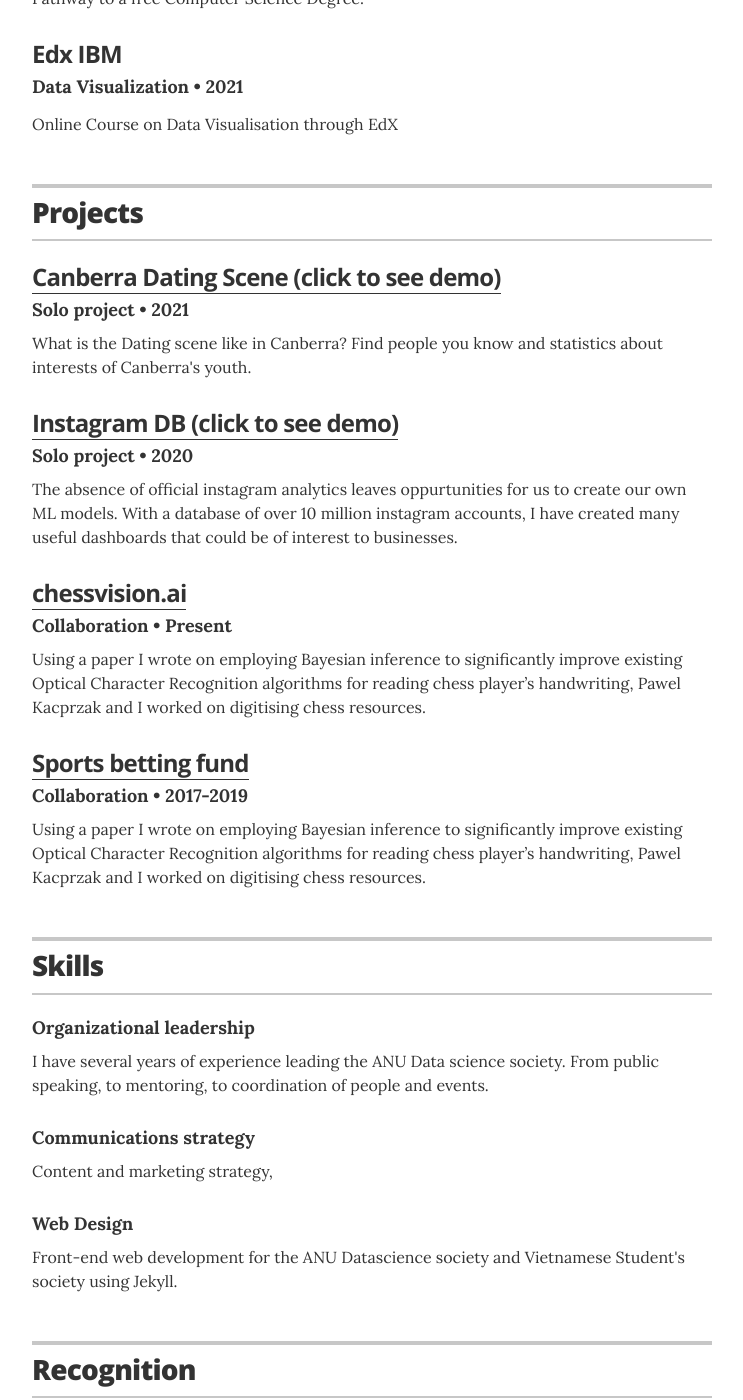
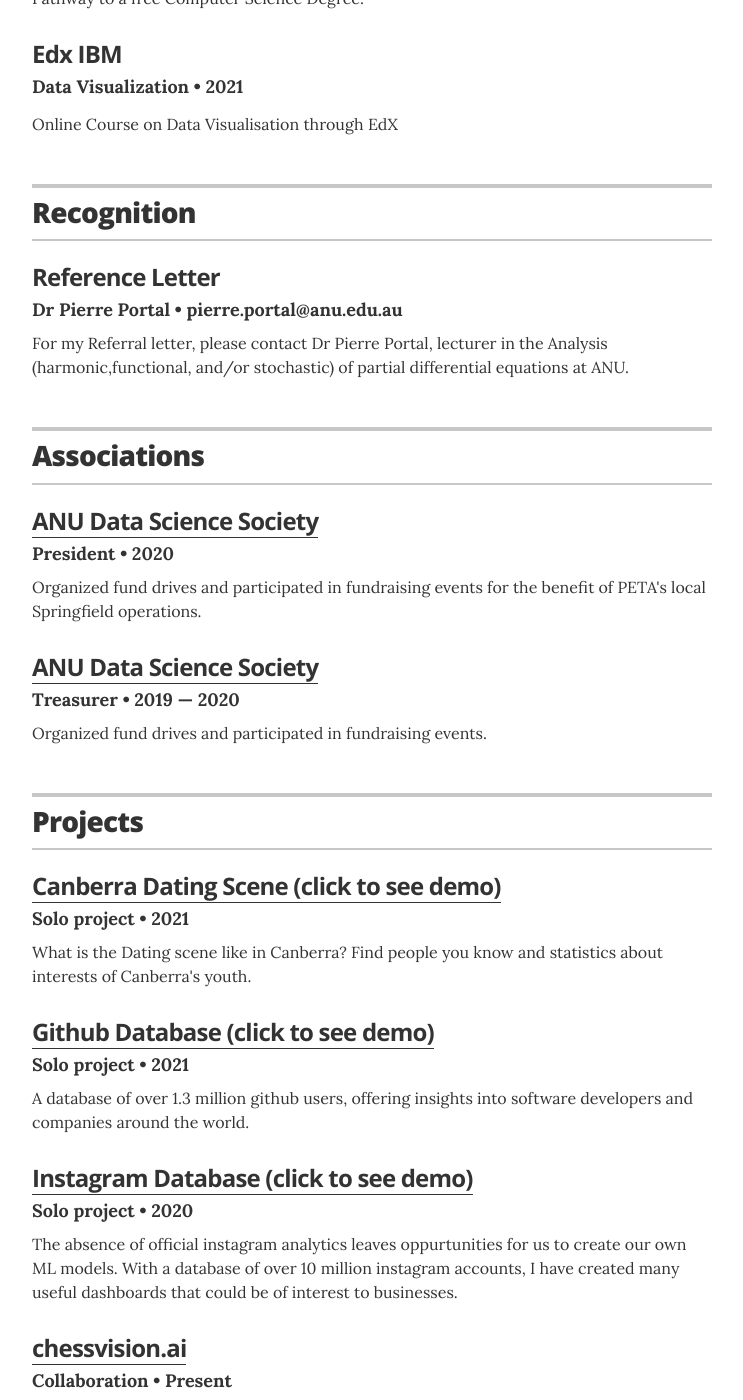
Before and after one commit to rieszrt/rieszrt.github.io, a Jekyll site: the page built from index.html, in a window 1280 px wide and 1400 px high, scrolled down 833 px. Shown: the whole window, without its empty margins (268-1011 px from the left). Built offline with Jekyll 4.4.1, drawn with Linux system fonts in a browser that asks for light colours; some of the changed text lies outside the part shown.

Commit message:
added more projects. rearranged sections

```diff
--- a/_config.yml
+++ b/_config.yml
@@ -36,7 +36,7 @@ resume_looking_for_work:        "yes"
 resume_section_experience:      false
 resume_section_education:       true
 resume_section_projects:        true
-resume_section_skills:          true
+resume_section_skills:          false
 resume_section_recognition:     true
 resume_section_links:           false
 resume_section_associations:    true
--- a/_data/projects.yml
+++ b/_data/projects.yml
@@ -8,8 +8,15 @@
   url: https://tomstinder.herokuapp.com/
   description: What is the Dating scene like in Canberra? Find people you know and statistics about interests of Canberra's youth.
 
+# github
+- project: Github Database (click to see demo)
+  role: Solo project
+  duration: 2021
+  url: https://tomsgithub.herokuapp.com/
+  description: A database of over 1.3 million github users, offering insights into software developers and companies around the world.
+
 # Instagram
-- project: Instagram DB (click to see demo)
+- project: Instagram Database (click to see demo)
   role: Solo project
   duration: 2020
   url: https://insta-intel.herokuapp.com/
@@ -22,13 +29,19 @@
   url: http://chessvision.ai
   description: Using a paper I wrote on employing Bayesian inference to significantly improve existing Optical Character Recognition algorithms for reading chess player’s handwriting, Pawel Kacprzak and I worked on digitising chess resources.
 
-# Sports Betting
-- project: Sports betting fund
-  role: Collaboration
+# Bayesian OCR:
+- project: Bayesian Optical character recognition
+  role: Solo Project
+  duration: 2017
+  url: https://u5772367.wixsite.com/anudatascience/post/bayesian-ocr
+  description: Using a paper I wrote on employing Bayesian inference to significantly improve existing Optical Character Recognition algorithms for reading chess player’s handwriting.
+
+#Covid
+- project: Covid modelling
+  role: Toy Model
   duration: 2017-2019
-  url: http://chessvision.ai
-  description: Using a paper I wrote on employing Bayesian inference to significantly improve existing Optical Character Recognition algorithms for reading chess player’s handwriting, Pawel Kacprzak and I worked on digitising chess resources.
-
+  url: https://u5772367.wixsite.com/anudatascience/post/covid-19-modelling
+  description: SEIR model for covid at the beginning of the pandemic.
 
 #Create custom pages in another folder? just html with demo of the project and nothing else.
 
--- a/_data/recognitions.yml
+++ b/_data/recognitions.yml
@@ -1,10 +1,16 @@
 # Recognitions
-- award: Microsoft News
-  organization: Microsoft
-  year: 2021
-  summary: Discovered a vulnerability in the Microsoft News app on the Android App store.
+- award: Reference Letter
+  organization: Dr Pierre Portal
+  year: pierre.portal@anu.edu.au
+  summary: For my Referral letter, please contact Dr Pierre Portal, lecturer in the Analysis (harmonic,functional, and/or stochastic) of partial differential equations at ANU.
 
-- award: Beam e Scooter Sharing
-  organization: Beam
-  year: 2021
-  summary: Discovered a vulnerability in the Beam Scooter app to start and stop and scooter for free.
+# # Recognitions
+# - award: Microsoft News
+#   organization: Microsoft
+#   year: 2021
+#   summary: Discovered a vulnerability in the Microsoft News app on the Android App store.
+
+# - award: Beam e Scooter Sharing
+#   organization: Beam
+#   year: 2021
+#   summary: Discovered a vulnerability in the Beam Scooter app to start and stop and scooter for free.
--- a/_layouts/resume.html
+++ b/_layouts/resume.html
@@ -95,46 +95,6 @@
       </section>
       <!-- end Education -->
       {% endif %}
-
-
-      {% if site.resume_section_projects %}
-      <!-- begin Projects -->
-      <section class="content-section">
-        <header class="section-header">
-          <h2>Projects</h2>
-        </header>
-
-        {% for project in site.data.projects %}
-        <div class="resume-item" itemscope itemtype="http://schema.org/CreativeWork">
-          <meta itemprop="creator" content="{{ site.resume_name }}" itemtype="http://schema.org/Person" />
-          <h3 class="resume-item-title" itemprop="name">{% if project.url %}<a href="{{ project.url }}" itemprop="url">{{ project.project }}</a>{% else %}{{ project.project }}{% endif %}</h3>
-          <h4 class="resume-item-details" itemprop="description">{{ project.role }}  &bull; {{ project.duration }}</h4>
-          <p class="resume-item-copy">{{ project.description }}</p>
-        </div>
-        {% endfor %}
-
-      </section>
-      <!-- end Projects -->
-      {% endif %}
-
-      {% if site.resume_section_skills %}
-      <!-- begin Skills -->
-      <section class="content-section">
-
-        <header class="section-header">
-          <h2>Skills</h2>
-        </header>
-        {% for skill in site.data.skills %}
-        <div class="resume-item">
-          <h4 class="resume-item-details">{{ skill.skill }}</h4>
-          <p class="resume-item-copy">{{ skill.description }}</p>
-        </div>
-        {% endfor %}
-
-      </section>
-      <!-- end Skills -->
-      {% endif %}
-
       {% if site.resume_section_recognition %}
       <!-- begin Recognition -->
       <section class="content-section">
@@ -173,6 +133,44 @@
 
       </section>
       <!-- end Associations -->
+      {% endif %}
+
+      {% if site.resume_section_projects %}
+      <!-- begin Projects -->
+      <section class="content-section">
+        <header class="section-header">
+          <h2>Projects</h2>
+        </header>
+
+        {% for project in site.data.projects %}
+        <div class="resume-item" itemscope itemtype="http://schema.org/CreativeWork">
+          <meta itemprop="creator" content="{{ site.resume_name }}" itemtype="http://schema.org/Person" />
+          <h3 class="resume-item-title" itemprop="name">{% if project.url %}<a href="{{ project.url }}" itemprop="url">{{ project.project }}</a>{% else %}{{ project.project }}{% endif %}</h3>
+          <h4 class="resume-item-details" itemprop="description">{{ project.role }}  &bull; {{ project.duration }}</h4>
+          <p class="resume-item-copy">{{ project.description }}</p>
+        </div>
+        {% endfor %}
+
+      </section>
+      <!-- end Projects -->
+      {% endif %}
+
+      {% if site.resume_section_skills %}
+      <!-- begin Skills -->
+      <section class="content-section">
+
+        <header class="section-header">
+          <h2>Skills</h2>
+        </header>
+        {% for skill in site.data.skills %}
+        <div class="resume-item">
+          <h4 class="resume-item-details">{{ skill.skill }}</h4>
+          <p class="resume-item-copy">{{ skill.description }}</p>
+        </div>
+        {% endfor %}
+
+      </section>
+      <!-- end Skills -->
       {% endif %}
 
       {% if site.resume_section_interests %}
```
